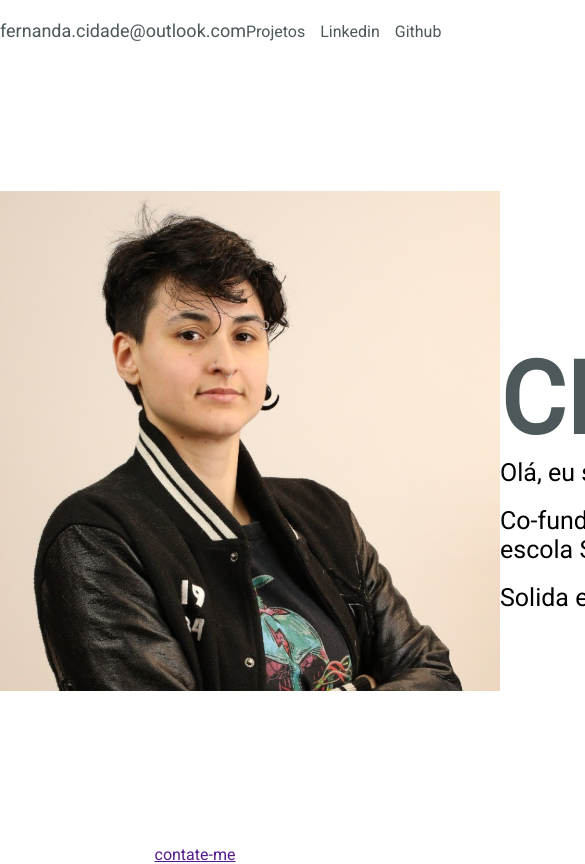
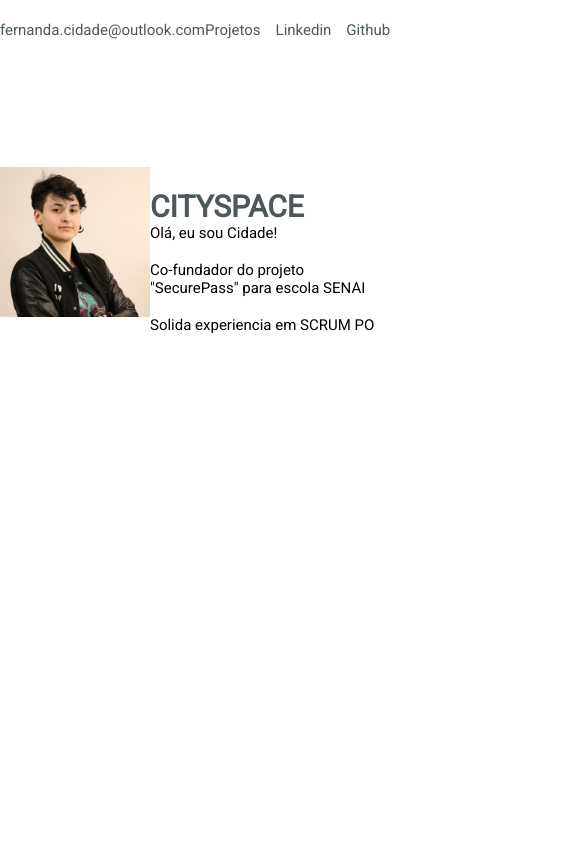
Before and after one commit to FernandaCidade/Site_Apresentacao, a plain HTML site: page Home/index.html in a window 390 px wide. Shown: the top 864 px of the page, 585 px wide, since content can reach past the window. Drawn offline with Linux system fonts and the light colour scheme.

Commit message:
Responsividade da pag index

```diff
--- a/Home/index.html
+++ b/Home/index.html
@@ -23,23 +23,18 @@
             </nav>
     </header>
     <main>
-        <section>
+        <div class="esquerda">
             <div class="img_fotoPerfil">
                 <img src="../Imagens/Fernanda.jpeg" alt="Imagem-Perfil">
             </div>
+
             <div class="textoIntro">
                 <h1>CitySpace</h1>
                 <p>Olá, eu sou Cidade!</p><br>
                 <p>Co-fundador do projeto "SecurePass" para escola SENAI </p> <br><p>Solida experiencia em SCRUM PO</p>
             </div>
 
-        </section>
-
-        <section>
-            <a href="" class="btnContato">contate-me</a>
-        </section>
-
-
+        </div>
 
     </main>
 </body>
--- a/Home/style.css
+++ b/Home/style.css
@@ -14,9 +14,6 @@
     --font1:'Roboto', sans-serif;
 }
 
-body{
-    overflow: hidden;
-}
 /* Configurando o header */
 
 nav{
@@ -49,6 +46,14 @@ nav{
 
 /* Configurando a imagem */
 
+.esquerda{
+    display: flex;
+    justify-content: left;
+
+}
+
+
+
 .img_fotoPerfil img{
     height: 500px;
     width: 500px;
@@ -56,12 +61,14 @@ nav{
 }
 
 body{
+    margin-top: 15px;
     background-color: #fff;
     color: var(--preto);
     font-family: var(--font1);
 }
 
-section{
+
+.esquerda{
     display: flex;
     justify-content: space-evenly;
     margin-top: 150px;
@@ -109,3 +116,38 @@ h3{
 .vsConnect{
     background-color: purple;
 }
+
+@media screen and (max-width: 600px) {
+
+
+    .img_fotoPerfil img{
+        margin-top: 85%;
+        /* margin-right: 6%;
+        align-items: center; */
+        height: 150px;
+        width: 150px;
+
+    }
+
+
+    .textoIntro h1{
+
+        /* align-items: center; */
+        font-size: 30px;
+    }
+    .textoIntro p{
+
+      font-size: 15px;
+
+    }
+    .contato a,
+    .botao a{
+        font-size: 15px;
+
+    }
+    .esquerda{
+        margin-top: 0px;
+
+    }
+
+}
```
